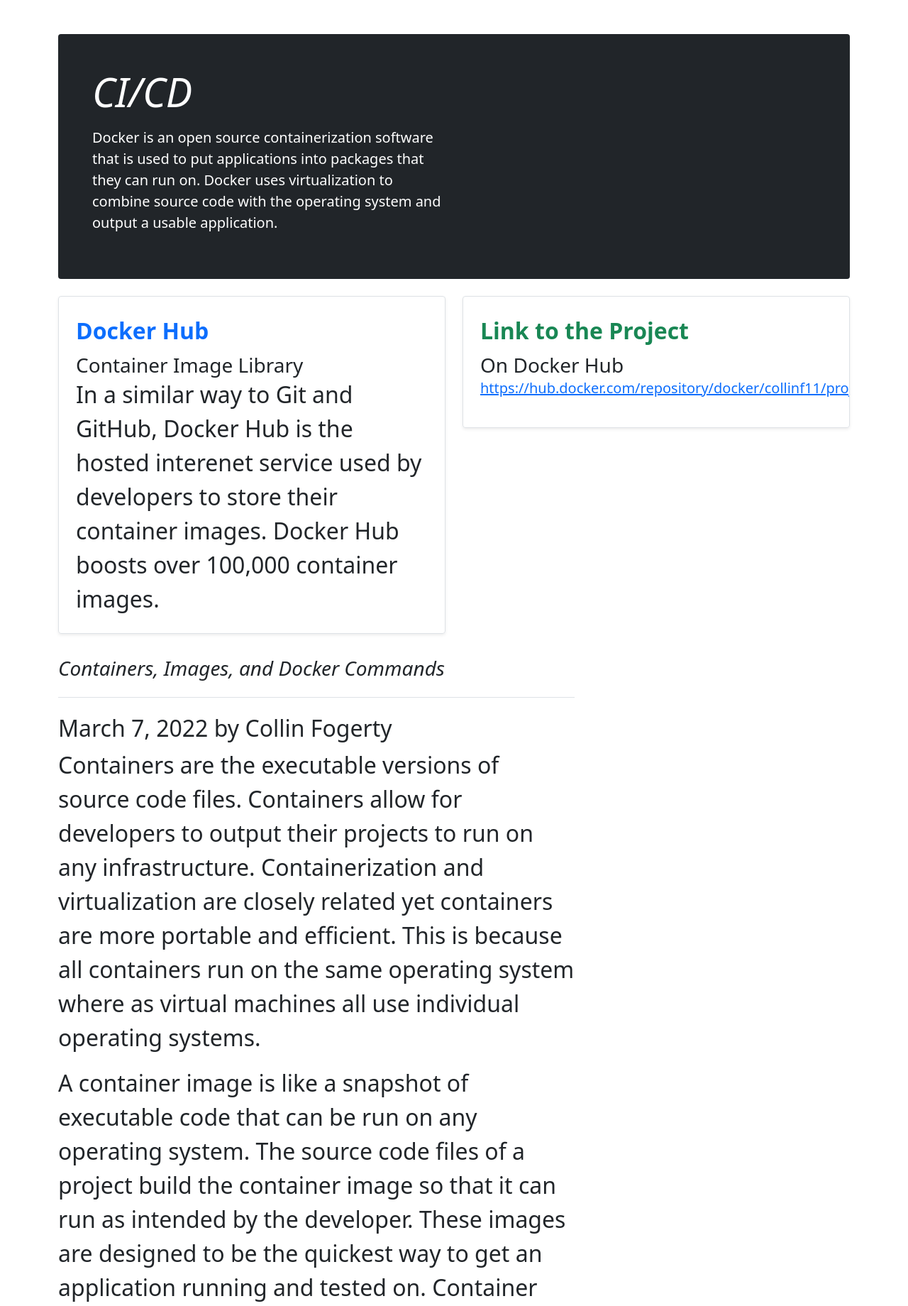
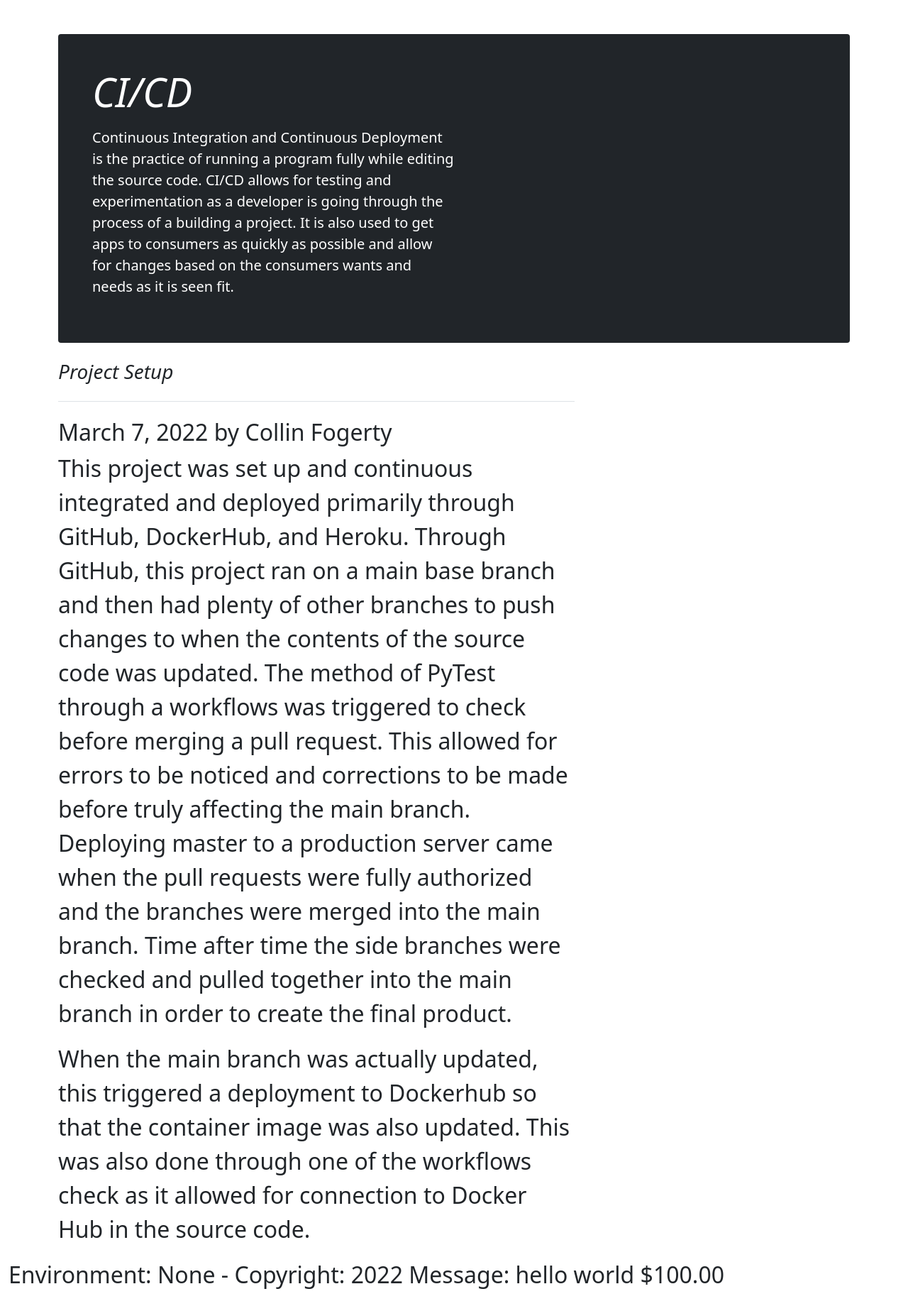
Before and after one commit to collinf14/Project1, a Flask app: template app/simple_pages/templates/page4.html in a window 1280 px wide. Shown: the part 80-1920 px from the top of the page at 71% size. After the commit the page ends 1896 px from the top, so only its background shows below. Run offline with Flask 2, Linux system fonts and the light colour scheme; the template is opened without the code that fills it, so the values that code supplies are empty.

Commit message:
cicdpage finished

```diff
--- a/app/simple_pages/templates/page4.html
+++ b/app/simple_pages/templates/page4.html
@@ -1,101 +1,39 @@
 {% extends "base.html" %}
 {% block content %}
-   <div class="p-4 p-md-5 mb-4 text-white rounded bg-dark">
+    <div class="p-4 p-md-5 mb-4 text-white rounded bg-dark">
         <div class="col-md-6 px-0">
             <h1 class="display-4 fst-italic">CI/CD</h1>
-            <p class="lead my-3"> Docker is an open source containerization software that is used to put applications
-                into
-                packages that they can run on. Docker uses virtualization to combine source code with the operating
-                system and output
-                a usable application.</p>
+            <p class="lead my-3"> Continuous Integration and Continuous Deployment is the practice of running a program
+                fully while editing the source code. CI/CD allows for testing and experimentation as a developer is
+                going through the process of a building a project. It is also used to get apps to consumers as quickly
+                as possible and allow for changes based on the consumers wants and needs as it is seen fit.</p>
         </div>
     </div>
-    <div class="row mb-2">
-        <div class="col-md-6">
-            <div class="row g-0 border rounded overflow-hidden flex-md-row mb-4 shadow-sm h-md-250 position-relative">
-                <div class="col p-4 d-flex flex-column position-static">
-                    <strong class="d-inline-block mb-2 text-primary">Docker Hub</strong>
-                    <h3 class="mb-0">Container Image Library</h3>
-                    <p class="card-text mb-auto">In a similar way to Git and GitHub, Docker Hub is the hosted interenet
-                        service
-                        used by developers to store their container images. Docker Hub boosts over 100,000 container
-                        images.</p>
-                </div>
 
-            </div>
-        </div>
-        <div class="col-md-6">
-            <div class="row g-0 border rounded overflow-hidden flex-md-row mb-4 shadow-sm h-md-250 position-relative">
-                <div class="col p-4 d-flex flex-column position-static">
-                    <strong class="d-inline-block mb-2 text-success">Link to the Project</strong>
-                    <h3 class="mb-0">On Docker Hub</h3>
-                    <p class="fs-5"><a href="https://hub.docker.com/repository/docker/collinf11/project1">https://hub.docker.com/repository/docker/collinf11/project1</a></p>
-                </div>
-            </div>
-        </div>
-    </div>
     <div class="row g-5">
         <div class="col-md-8">
             <h3 class="pb-4 mb-4 fst-italic border-bottom">
-                Containers, Images, and Docker Commands
+                Project Setup
             </h3>
 
             <article class="blog-post">
                 <h2 class="blog-post-title">March 7, 2022 by Collin Fogerty</h2>
 
                 <p>
-                    Containers are the executable versions of source code files. Containers allow for developers to
-                    output
-                    their projects to run on any infrastructure. Containerization and virtualization are closely related
-                    yet
-                    containers are more portable and efficient. This is because all containers run on the same operating
-                    system
-                    where as virtual machines all use individual operating systems.
+                    This project was set up and continuous integrated and deployed primarily through GitHub, DockerHub,
+                    and Heroku. Through GitHub, this project ran on a main base branch and then had plenty
+                    of other branches to push changes to when the contents of the source code was updated. The method
+                    of PyTest through a workflows was triggered to check before merging a pull request. This allowed for
+                    errors to be noticed and corrections to be made before truly affecting the main branch. Deploying
+                    master to a production server came when the pull requests were fully authorized and the branches
+                    were merged into the main branch. Time after time the side branches were checked and pulled together
+                    into the main branch in order to create the final product.
                 </p>
                 <p>
-                    A container image is like a snapshot of executable code that can be run on any operating system. The
-                    source
-                    code files of a project build the container image so that it can run as intended by the developer.
-                    These images
-                    are designed to be the quickest way to get an application running and tested on. Container images on
-                    a local
-                    machine can allow a user to make changes and see their application develop in a step by step
-                    process.
+                    When the main branch was actually updated, this triggered a deployment to Dockerhub so that the
+                    container image was also updated. This was also done through one of the workflows check as it
+                    allowed for connection to Docker Hub in the source code.
                 </p>
-                <br></br>
-                <p>
-                    <u>Docker Commands</u>
-                </p>
-                <p>
-                <dl class="row">
-                    <dt class="col-sm-5">docker exec -it</dt>
-                    <dd class="col-sm-10">Allows access of a contianer by running a shell of that container.</dd>
-
-                    <dt class="col-sm-5">docker build</dt>
-                    <dd class="col-sm-10">Builds a container image. How to start a project on a local machine.</dd>
-                    <dt class="col-sm-5">docker run</dt>
-                    <dd class="col-sm-10">Starts a container for a project.</dd>
-                    <dt class="col-sm-5">docker -version</dt>
-                    <dd class="col-sm-10">Shows what version of docker is being used.</dd>
-                    <dt class="col-sm-5">docker ps</dt>
-                    <dd class="col-sm-10">Shows a list of the containers running with their container IDs, ports, and status.</dd>
-                    <dt class="col-sm-5">docker stop</dt>
-                    <dd class="col-sm-10">Stops a running container.</dd>
-                    <dt class="col-sm-5">docker commit</dt>
-                    <dd class="col-sm-10">Creates a new image of a container.</dd>
-                    <dt class="col-sm-5">docker push</dt>
-                    <dd class="col-sm-10">Pushed a container image onto a repository.</dd>
-                    <dt class="col-sm-5">docker pull</dt>
-                    <dd class="col-sm-10">Pulls a container image from a repository.</dd>
-                    <dt class="col-sm-5">docker rm</dt>
-                    <dd class="col-sm-10">Removes a container.</dd>
-                    <dt class="col-sm-5">docker login/logout</dt>
-                    <dd class="col-sm-10">Used to login and out of a Docker Hub account.</dd>
-
-                </dl>
-
-                </p>
-
 
 
             </article>
```
